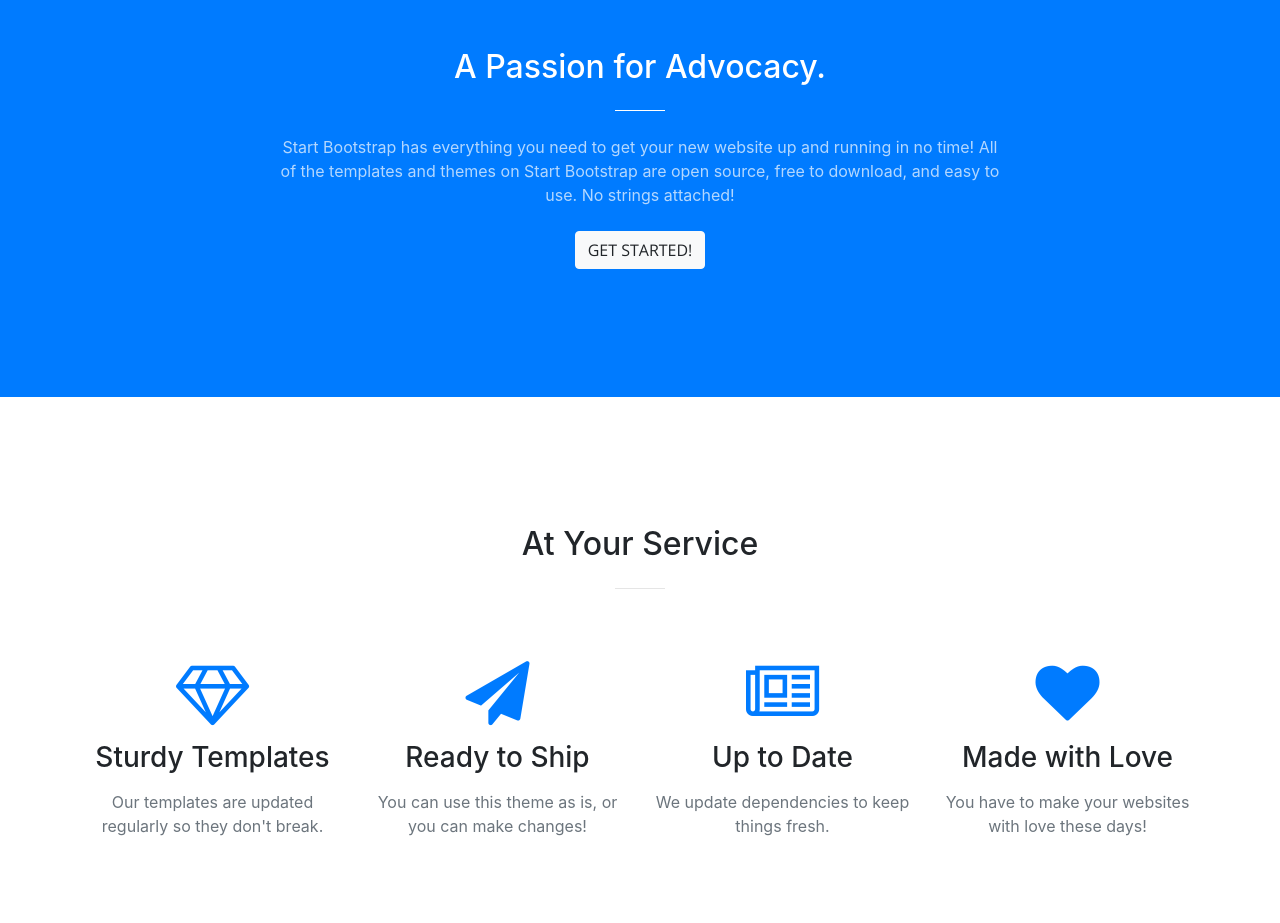
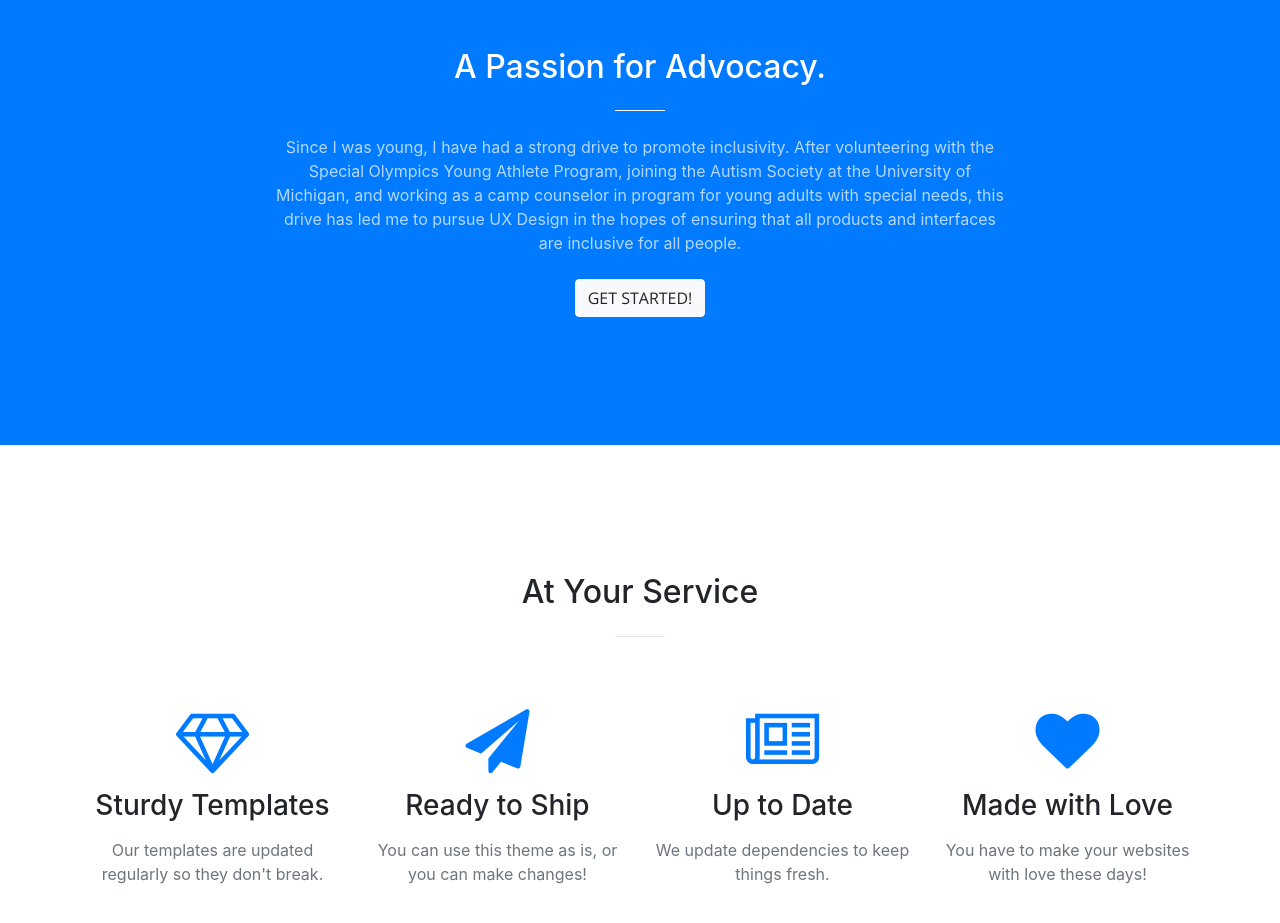
Before and after one commit to srelkins/original-portfolio-code, a website with bundled scripts: page index.html in a window 1280 px wide. Shown: the part 880-1803 px from the top of the page. Built offline with nearby package versions, Linux system fonts and the light colour scheme.

Commit message:
Changed more in about me

```diff
--- a/index.html
+++ b/index.html
@@ -77,7 +77,7 @@
           <div class="col-lg-8 mx-auto text-center">
             <h2 class="section-heading text-white">A Passion for Advocacy.</h2>
             <hr class="light my-4">
-            <p class="text-faded mb-4">Start Bootstrap has everything you need to get your new website up and running in no time! All of the templates and themes on Start Bootstrap are open source, free to download, and easy to use. No strings attached!</p>
+            <p class="text-faded mb-4">Since I was young, I have had a strong drive to promote inclusivity. After volunteering with the Special Olympics Young Athlete Program, joining the Autism Society at the University of Michigan, and working as a camp counselor in program for young adults with special needs, this drive has led me to pursue UX Design in the hopes of ensuring that all products and interfaces are inclusive for all people.</p>
             <a class="btn btn-light btn-xl js-scroll-trigger" href="#services">Get Started!</a>
           </div>
         </div>
```
